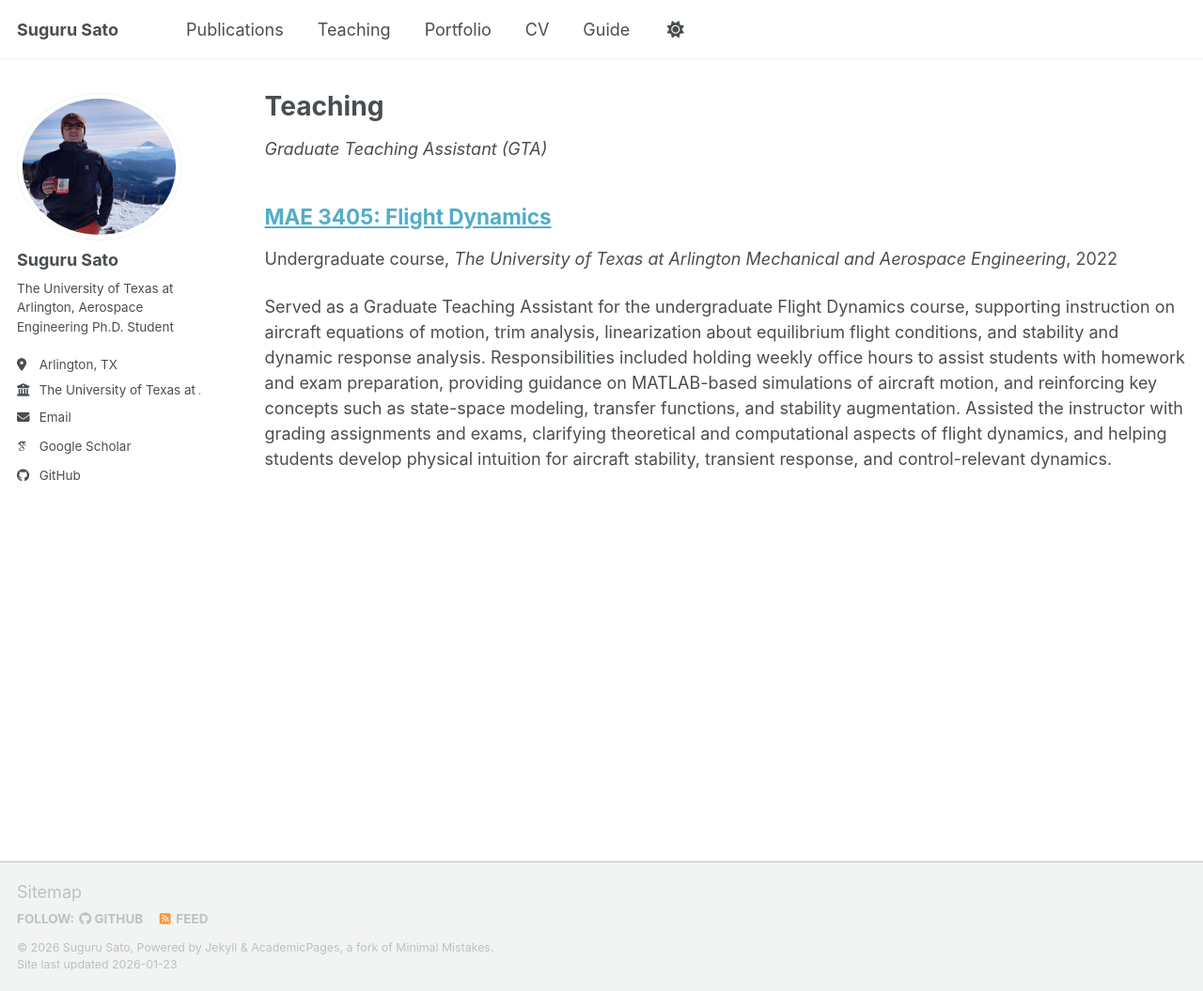
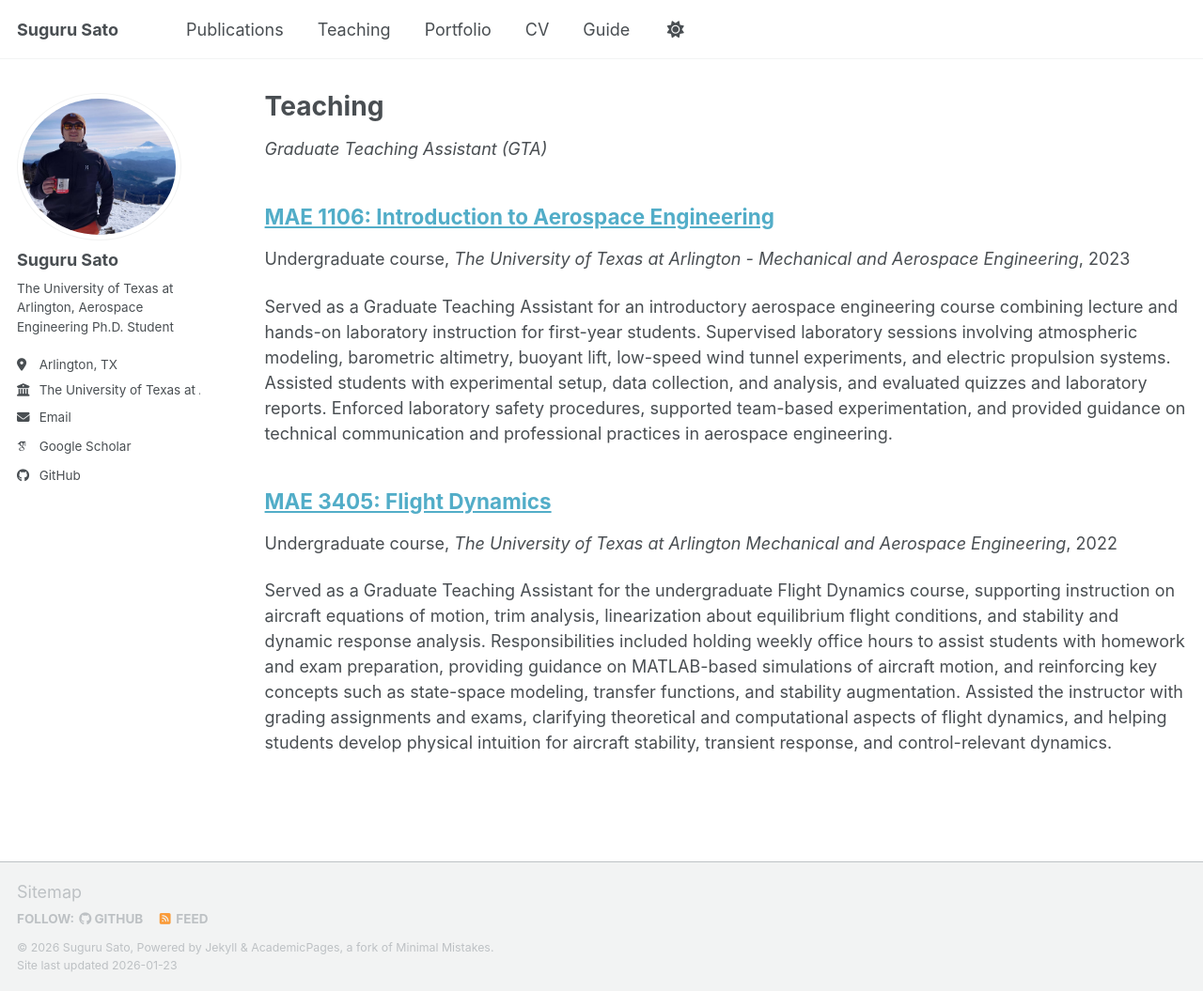
Before and after one commit to GitHub-Suguru/GitHub-Suguru.github.io, a Jekyll site: the page built from _pages/teaching.html, in a window 1280 px wide and 1055 px high. Shown: the whole window at 94% size. Built offline with Jekyll 4.4.1, drawn with Linux system fonts in a browser that asks for light colours; some web fonts are replaced; a script bundle is joined from its source files by our own code; library files that are not in the unit come from our copies; a file with an impossible date is left out.

Commit message:
Update MAE1106.md

```diff
--- a/_teaching/MAE1106.md
+++ b/_teaching/MAE1106.md
@@ -3,13 +3,14 @@ title: "MAE 1106: Introduction to Aerospace Engineering"
 collection: teaching
 type: "Undergraduate course"
 permalink: /teaching/MAE1106
-venue: "University 1, Department"
-date: "2023 Spring, 2025 Fall"
-location: "City, Country"
+venue: "The University of Texas at Arlington - Mechanical and Aerospace Engineering"
+date: 2023-01-16
+location: "Arlington, TX, United States"
 ---
 
-This is a description of a teaching experience. You can use markdown like any other post.
+Served as a Graduate Teaching Assistant for an introductory aerospace engineering course combining lecture and hands-on laboratory instruction for first-year students. Supervised laboratory sessions involving atmospheric modeling, barometric altimetry, buoyant lift, low-speed wind tunnel experiments, and electric propulsion systems. Assisted students with experimental setup, data collection, and analysis, and evaluated quizzes and laboratory reports. Enforced laboratory safety procedures, supported team-based experimentation, and provided guidance on technical communication and professional practices in aerospace engineering.
 
+- 2023 Spring & Fall, 2025 Fall
 
 Heading 1
 ======
```
